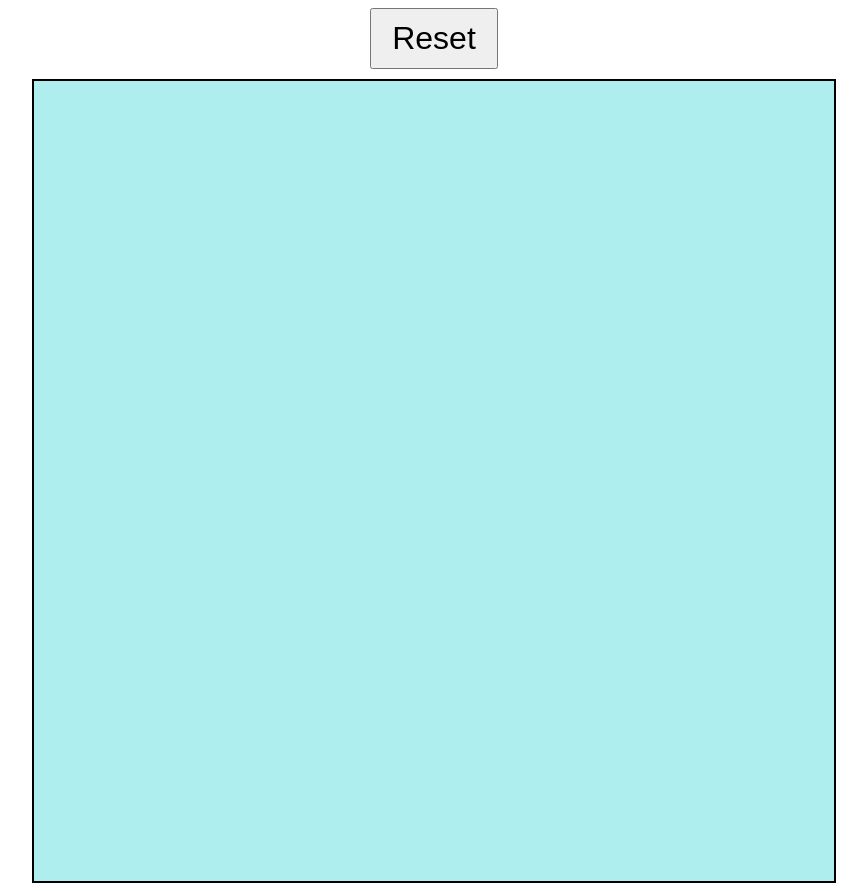
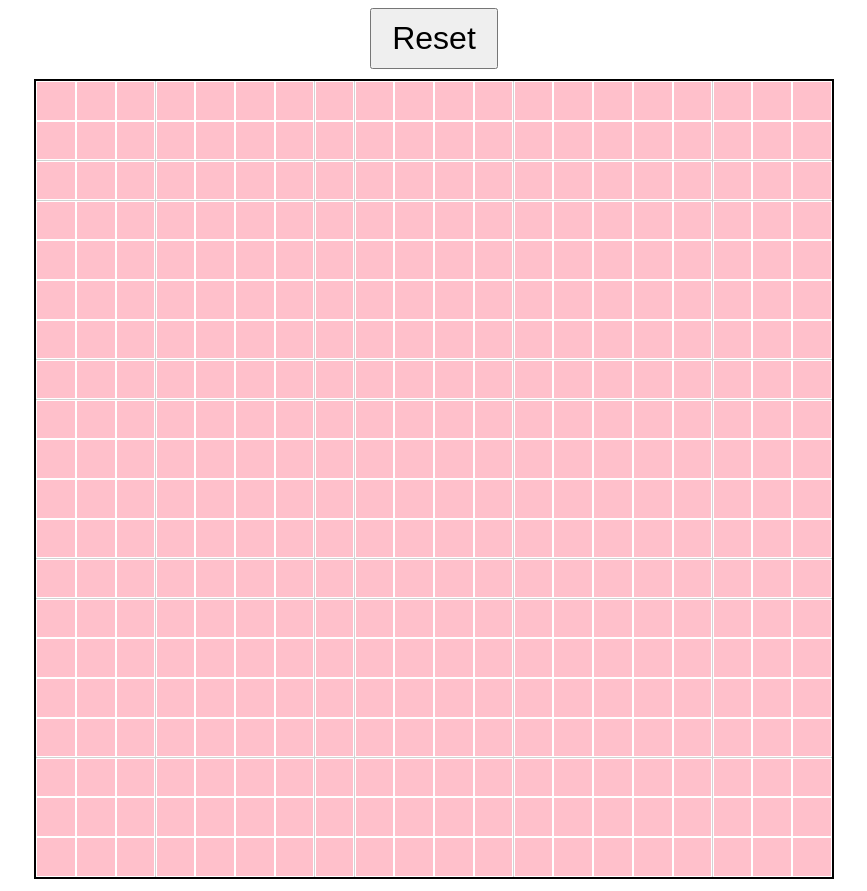
Before and after one commit to Decru/odin-etch-a-sketch, a plain HTML site: page index.html in a window 1280 px wide. Shown: the whole page, without its empty margins (206-1073 px from the left). Drawn offline with Linux system fonts and the light colour scheme.

Commit message:
Add main required features.

```diff
--- a/main.css
+++ b/main.css
@@ -8,13 +8,15 @@ body {
     gap: 10px;
 }
 .main-container {
-    background: paleturquoise;
+    background: lightgray;
     display: flex;
-    height: 804px;
-    width: 804px;
+    height: 800px;
+    width: 800px;
     border: 2px solid;
     flex-wrap: wrap;
     flex-shrink: 0;
+    justify-content: space-evenly;
+    align-items: center;
 }
 button {
     font-size: 32px;
--- a/main.js
+++ b/main.js
@@ -1,6 +1,6 @@
 function createDivs(number_of_divs_per_row) {
     const container = document.querySelector('.main-container');
-    const container_width = container.getBoundingClientRect()['width'] - 4;
+    const container_width = container.getBoundingClientRect()['width'] - 10;
     const unit_width = container_width / number_of_divs_per_row;
 
     for (let i = 0; i < number_of_divs_per_row ** 2; i++ ) {
@@ -8,17 +8,44 @@ function createDivs(number_of_divs_per_row) {
     }
 }
 
-function createUnitDiv(width) {
+function createUnitDiv(sidelength) {
     const unitDiv = document.createElement('div')
 
-    unitDiv.style.width = `${width}px`;
-    unitDiv.style.height = `${width}px`;
+    unitDiv.style.width = `${sidelength}px`;
+    unitDiv.style.height = `${sidelength}px`;
     unitDiv.style.background = 'pink';
     unitDiv.style.border = '1px solid white';
+    addMouseoverListener(unitDiv);
+
     return unitDiv;
 }
 
+function addMouseoverListener(unit_div) {
+    unit_div.addEventListener('mouseover', () => {
+        unit_div.style.background = 'black'
+    });
+}
+
+function deleteContainerContents() {
+    document.querySelector('.main-container').textContent = '';
+}
+
+function promptForSideLength() {
+    const result = prompt('How many sections should the canvas have per side? (max 100)')
+
+    if (result > 100) return 100;
+    if (result < 1) return 1;
+    return result;
+}
+
+function resetCanvas(side_length) {
+    if (typeof(side_length) != 'number' || side_length < 1 || side_length > 100){
+        side_length = promptForSideLength();
+    }
+    deleteContainerContents();
+    createDivs(side_length);
+}
+
 const button = document.querySelector('button');
-button.addEventListener('click', () => {
-    createDivs(7);
-})
+button.addEventListener('click', resetCanvas);
+resetCanvas(20);
```
